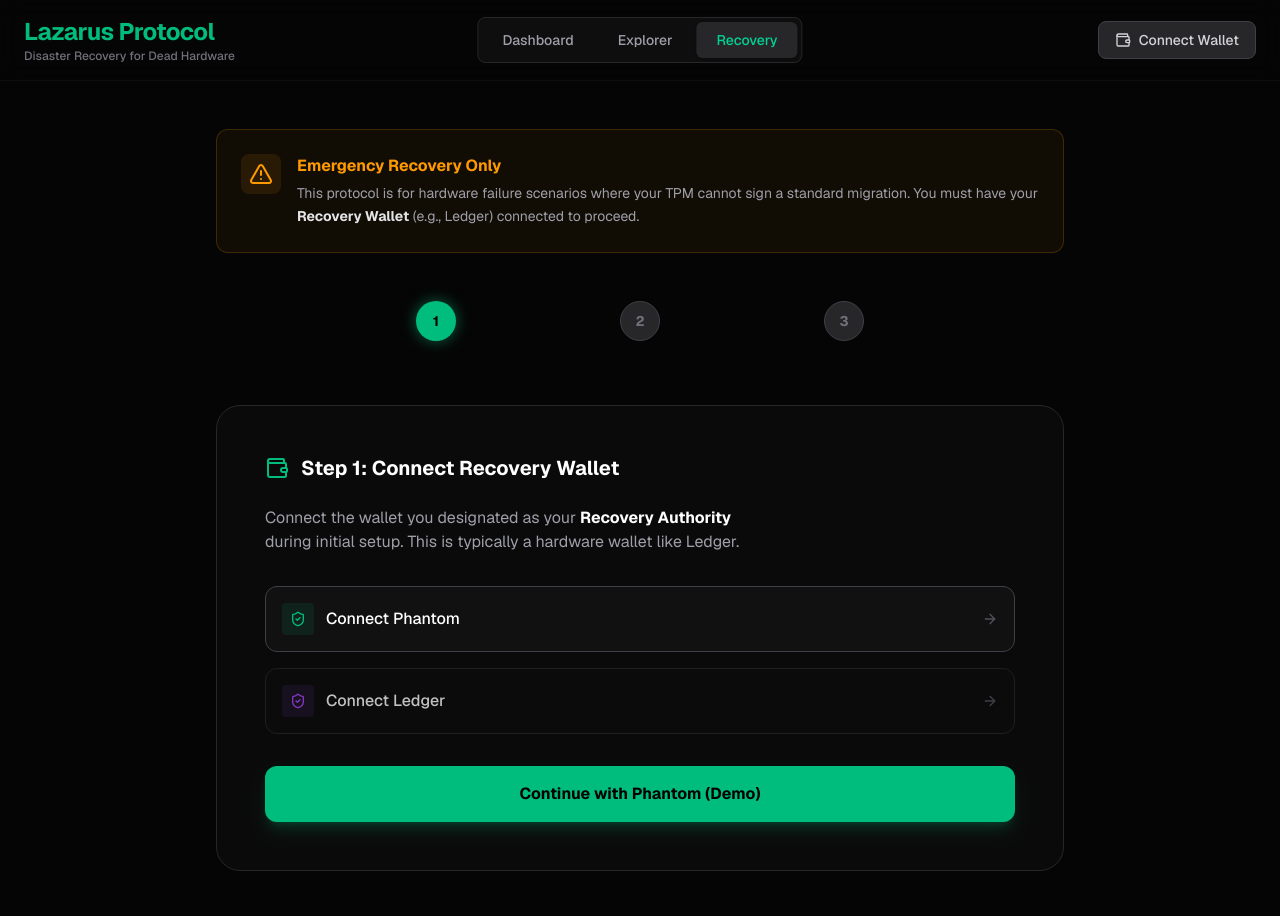
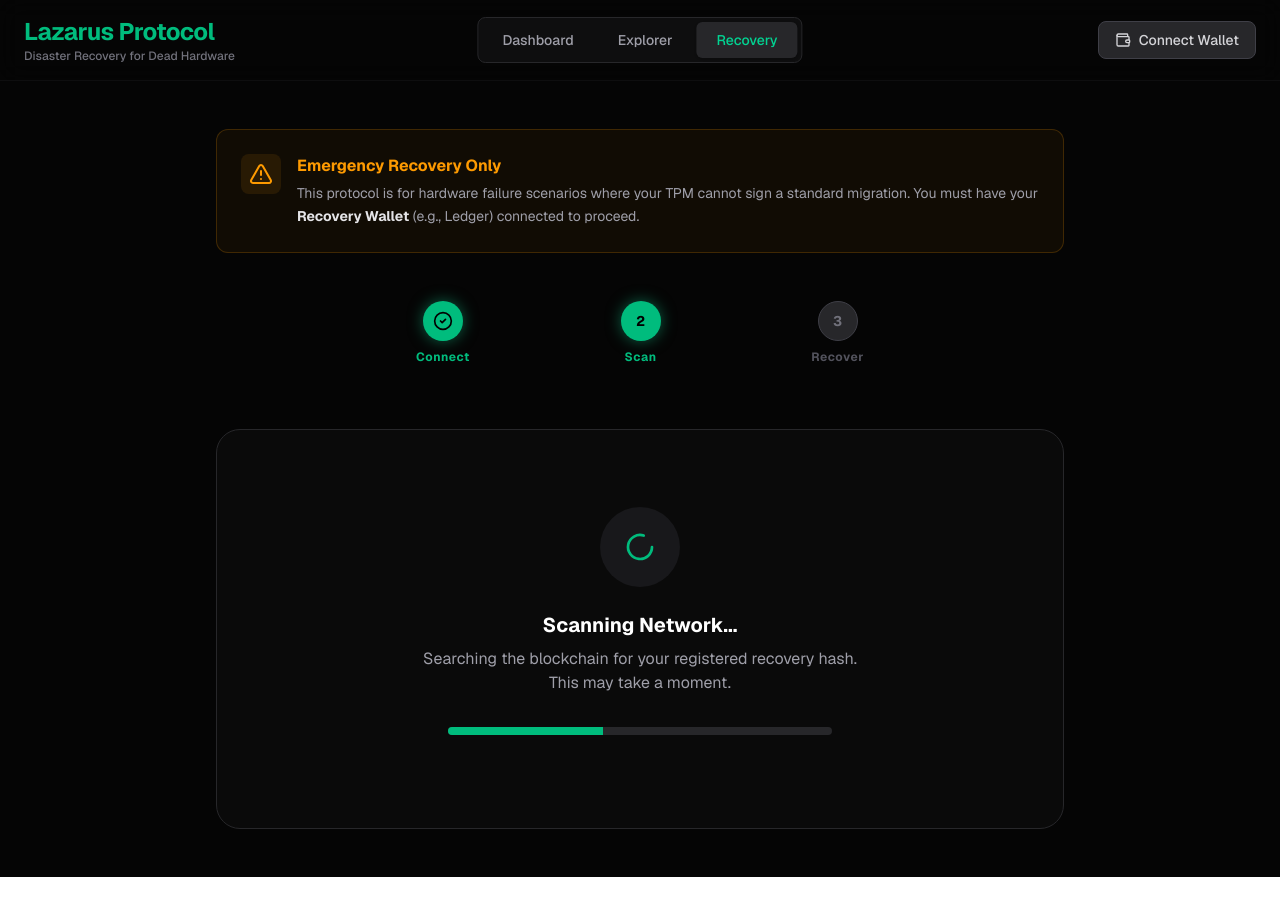
Before and after one commit to johnGreetme/kytin-protocol, a Next.js app in the folder dashboard/: page /recovery in a window 1280 px wide. Both pictures are taken after a click on the button "Connect Phantom". Shown: the top 916 px of the page. After the commit the page ends 877 px from the top, so only its background shows below. Built offline with nearby package versions, Linux system fonts and the light colour scheme.

Commit message:
feat(lazarus): implement interactive recovery workflow

```diff
--- a/dashboard/src/app/recovery/page.tsx
+++ b/dashboard/src/app/recovery/page.tsx
@@ -1,12 +1,56 @@
 'use client';
 
-import { useState } from 'react';
+import { useState, useEffect } from 'react';
 import Link from 'next/link';
-import { AlertTriangle, Wallet, ShieldCheck, ArrowRight, CheckCircle2 } from 'lucide-react';
+import { motion, AnimatePresence } from 'framer-motion';
+import { AlertTriangle, Wallet, ShieldCheck, ArrowRight, CheckCircle2, Loader2, Scan, Database, RefreshCw, Key } from 'lucide-react';
 import { Header } from '@/components/Header';
 
 export default function RecoveryPage() {
   const [activeStep, setActiveStep] = useState(1);
+  const [isConnecting, setIsConnecting] = useState(false);
+  const [isScanning, setIsScanning] = useState(false);
+  const [scanProgress, setScanProgress] = useState(0);
+  const [isRecovering, setIsRecovering] = useState(false);
+  const [isComplete, setIsComplete] = useState(false);
+  const [recoveredId, setRecoveredId] = useState<string | null>(null);
+
+  // Step 1: Handle Wallet Connection
+  const handleConnect = () => {
+    setIsConnecting(true);
+    // Simulate wallet handshake delay
+    setTimeout(() => {
+      setIsConnecting(false);
+      setActiveStep(2);
+      startScanning();
+    }, 1500);
+  };
+
+  // Step 2: Simulate Blockchain Scan
+  const startScanning = () => {
+    setIsScanning(true);
+    let progress = 0;
+    const interval = setInterval(() => {
+      progress += Math.random() * 10;
+      if (progress >= 100) {
+        progress = 100;
+        clearInterval(interval);
+        setIsScanning(false);
+        setRecoveredId('TPM-8A3F-C921-D47B'); // Found Identity
+      }
+      setScanProgress(Math.min(100, progress));
+    }, 200);
+  };
+
+  // Step 3: Handle Recovery Execution
+  const handleRecovery = () => {
+    setIsRecovering(true);
+    // Simulate transaction signing and network confirmation
+    setTimeout(() => {
+        setIsRecovering(false);
+        setIsComplete(true);
+    }, 3000);
+  };
 
   return (
     <div className="min-h-screen bg-[#050505] text-white font-sans selection:bg-emerald-500/30">
@@ -19,8 +63,9 @@
 
       <main className="max-w-4xl mx-auto px-6 py-12">
 
-        {/* Warning Banner */}
-        <div className="bg-amber-500/5 border border-amber-500/20 rounded-xl p-6 mb-12 flex gap-4 items-start">
+        {/* Warning Banner - Only show if not complete */}
+        {!isComplete && (
+            <div className="bg-amber-500/5 border border-amber-500/20 rounded-xl p-6 mb-12 flex gap-4 items-start animate-fade-in">
             <div className="p-2 bg-amber-500/10 rounded-lg shrink-0">
                 <AlertTriangle className="w-6 h-6 text-amber-500" />
             </div>
@@ -32,22 +77,36 @@
                 </p>
             </div>
             </div>
+        )}
 
-        {/* Stepper */}
+        {/* Stepper - Hide on completion for clean look */}
+        {!isComplete && (
             <div className="flex items-center justify-center mb-16 relative">
             {/* Connecting Line */}
             <div className="absolute top-1/2 left-1/4 right-1/4 h-[1px] bg-zinc-800 -z-10" />
 
             <div className="flex justify-between w-full max-w-md">
-              <Step number={1} active={activeStep >= 1} current={activeStep === 1} />
-              <Step number={2} active={activeStep >= 2} current={activeStep === 2} />
-              <Step number={3} active={activeStep >= 3} current={activeStep === 3} />
+                <Step number={1} active={activeStep >= 1} current={activeStep === 1} label="Connect" />
+                <Step number={2} active={activeStep >= 2} current={activeStep === 2} label="Scan" />
+                <Step number={3} active={activeStep >= 3} current={activeStep === 3} label="Recover" />
             </div>
             </div>
+        )}
 
-        {/* Step Content */}
-        <div className="bg-[#0a0a0a] rounded-3xl border border-zinc-800 p-8 md:p-12">
+        {/* Dynamic Step Content */}
+        <AnimatePresence mode="wait">
+             <motion.div
+                key={isComplete ? 'complete' : activeStep}
+                initial={{ opacity: 0, y: 10 }}
+                animate={{ opacity: 1, y: 0 }}
+                exit={{ opacity: 0, y: -10 }}
+                transition={{ duration: 0.3 }}
+                className="bg-[#0a0a0a] rounded-3xl border border-zinc-800 p-8 md:p-12 min-h-[400px] flex flex-col justify-center"
+             >
 
+                {/* STEP 1: CONNECT */}
+                {activeStep === 1 && (
+                    <>
                         <div className="flex items-center gap-3 mb-6">
                             <Wallet className="w-6 h-6 text-emerald-500" />
                             <h2 className="text-xl font-bold text-white">Step 1: Connect Recovery Wallet</h2>
@@ -59,47 +118,172 @@
                         </p>
 
                         <div className="space-y-4 mb-8">
-              <button className="w-full flex items-center justify-between p-4 rounded-xl border border-zinc-700 bg-zinc-900/50 hover:bg-zinc-800 hover:border-zinc-600 transition-all group text-left">
+                            <button
+                                onClick={handleConnect}
+                                disabled={isConnecting}
+                                className="w-full flex items-center justify-between p-4 rounded-xl border border-zinc-700 bg-zinc-900/50 hover:bg-zinc-800 hover:border-emerald-500/50 transition-all group text-left disabled:opacity-50 disabled:cursor-not-allowed"
+                            >
                                 <div className="flex items-center gap-3">
                                 <div className="w-8 h-8 rounded bg-emerald-500/10 flex items-center justify-center text-emerald-500">
-                     <ShieldCheck className="w-4 h-4" />
+                                    {isConnecting ? <Loader2 className="w-4 h-4 animate-spin" /> : <ShieldCheck className="w-4 h-4" />}
                                 </div>
-                   <span className="font-medium text-white">Connect Phantom</span>
+                                <span className="font-medium text-white">{isConnecting ? 'Connecting...' : 'Connect Phantom'}</span>
                                 </div>
                                 <ArrowRight className="w-4 h-4 text-zinc-600 group-hover:text-white transition-colors" />
                             </button>
 
-              <button className="w-full flex items-center justify-between p-4 rounded-xl border border-zinc-800 bg-zinc-900/20 hover:bg-zinc-800 hover:border-zinc-700 transition-all group text-left opacity-75 hover:opacity-100">
+                            <button className="w-full flex items-center justify-between p-4 rounded-xl border border-zinc-800 bg-zinc-900/20 hover:bg-zinc-800 hover:border-zinc-700 transition-all group text-left opacity-75 hover:opacity-100 cursor-not-allowed">
                                 <div className="flex items-center gap-3">
                                 <div className="w-8 h-8 rounded bg-purple-500/10 flex items-center justify-center text-purple-500">
                                     <ShieldCheck className="w-4 h-4" />
                                 </div>
-                   <span className="font-medium text-white">Connect Ledger</span>
+                                <span className="font-medium text-white">Connect Ledger (Coming Soon)</span>
                                 </div>
                                 <ArrowRight className="w-4 h-4 text-zinc-600 group-hover:text-white transition-colors" />
                             </button>
                         </div>
+                    </>
+                )}
 
-           <button className="w-full bg-emerald-500 hover:bg-emerald-400 text-black font-bold py-4 rounded-xl transition-all shadow-lg shadow-emerald-500/20">
-             Continue with Phantom (Demo)
+                {/* STEP 2: SCAN */}
+                {activeStep === 2 && (
+                    <div className="flex flex-col items-center text-center">
+                        <div className="w-20 h-20 bg-zinc-900 rounded-full flex items-center justify-center mb-6 relative">
+                            {isScanning ? (
+                                <>
+                                    <span className="absolute inset-0 rounded-full border-2 border-emerald-500/30 animate-ping"></span>
+                                    <Loader2 className="w-8 h-8 text-emerald-500 animate-spin" />
+                                </>
+                            ) : (
+                                <CheckCircle2 className="w-10 h-10 text-emerald-500" />
+                            )}
+                        </div>
+
+                        <h2 className="text-xl font-bold text-white mb-2">
+                            {isScanning ? 'Scanning Network...' : 'Identity Verified'}
+                        </h2>
+
+                        <p className="text-zinc-400 mb-8 max-w-md">
+                            {isScanning
+                                ? 'Searching the blockchain for your registered recovery hash. This may take a moment.'
+                                : `We found regisered identity ${recoveredId} linked to this recovery key.`
+                            }
+                        </p>
+
+                         {/* Progress Bar during scan */}
+                        {isScanning && (
+                             <div className="w-full max-w-sm h-2 bg-zinc-800 rounded-full overflow-hidden mb-4">
+                                <div className="h-full bg-emerald-500 transition-all duration-200" style={{ width: `${scanProgress}%` }} />
+                             </div>
+                        )}
+
+                        {/* Found Identity Card */}
+                        {!isScanning && recoveredId && (
+                            <div className="bg-emerald-500/10 border border-emerald-500/30 p-4 rounded-xl flex items-center gap-4 mb-8 w-full max-w-md">
+                                <div className="p-2 bg-emerald-500/20 rounded mr-2">
+                                    <Database className="w-5 h-5 text-emerald-500" />
+                                </div>
+                                <div className="text-left flex-1">
+                                    <p className="text-xs text-emerald-400 font-bold uppercase tracking-wide">RECOVERABLE ASSET</p>
+                                    <p className="text-white font-mono">{recoveredId}</p>
+                                </div>
+                                <CheckCircle2 className="w-5 h-5 text-emerald-500" />
+                            </div>
+                        )}
+
+                         {!isScanning && (
+                             <button
+                                onClick={() => setActiveStep(3)}
+                                className="px-8 py-3 bg-white text-black font-bold rounded-lg hover:bg-zinc-200 transition-all flex items-center gap-2"
+                             >
+                                Proceed to Recovery <ArrowRight className="w-4 h-4" />
                              </button>
+                         )}
+                    </div>
+                )}
 
+                {/* STEP 3: RECOVER */}
+                {activeStep === 3 && !isComplete && (
+                    <div className="flex flex-col items-center text-center">
+                         <div className="w-20 h-20 bg-amber-500/10 rounded-full flex items-center justify-center mb-6">
+                            <Key className="w-10 h-10 text-amber-500" />
                         </div>
+
+                        <h2 className="text-xl font-bold text-white mb-2">Authorize Protocol Override</h2>
+                        <p className="text-zinc-400 mb-8 max-w-lg">
+                            You are about to sign a transaction that will <strong>invalidate your old TPM hash</strong> and provision a new ephemeral identity on this device.
+                        </p>
+
+                        <button
+                            onClick={handleRecovery}
+                            disabled={isRecovering}
+                            className={`w-full max-w-md py-4 rounded-xl font-bold flex items-center justify-center gap-2 transition-all ${
+                                isRecovering
+                                    ? 'bg-zinc-800 text-zinc-500 cursor-not-allowed'
+                                    : 'bg-emerald-500 hover:bg-emerald-400 text-black shadow-[0_0_20px_rgba(16,185,129,0.3)]'
+                            }`}
+                        >
+                            {isRecovering ? (
+                                <>
+                                    <RefreshCw className="w-5 h-5 animate-spin" />
+                                    Broadcasting Transaction...
+                                </>
+                            ) : (
+                                <>
+                                    <RefreshCw className="w-5 h-5" />
+                                    Sign & Recover Identity
+                                </>
+                            )}
+                        </button>
+                    </div>
+                )}
+
+                {/* COMPLETE STATE */}
+                {isComplete && (
+                     <div className="flex flex-col items-center text-center py-8">
+                        <motion.div
+                            initial={{ scale: 0.8, opacity: 0 }}
+                            animate={{ scale: 1, opacity: 1 }}
+                            className="w-24 h-24 bg-emerald-500 rounded-full flex items-center justify-center mb-8 shadow-[0_0_30px_rgba(16,185,129,0.5)]"
+                        >
+                            <CheckCircle2 className="w-12 h-12 text-black" strokeWidth={3} />
+                        </motion.div>
+
+                        <h1 className="text-3xl font-bold text-white mb-4">Lazarus Protocol Successful</h1>
+                        <p className="text-zinc-400 mb-8 max-w-md leading-relaxed">
+                            Your identity has been fully restored on this device. The previous hardware hash has been revoked from the network registry.
+                        </p>
+
+                        <div className="flex flex-col sm:flex-row gap-4 w-full max-w-md">
+                            <Link href="/" className="flex-1 bg-white text-black font-bold py-3 rounded-xl flex items-center justify-center gap-2 hover:bg-zinc-200 transition-colors">
+                                Return to Mission Control
+                            </Link>
+                            <Link href="/explorer" className="flex-1 bg-zinc-800 text-white font-bold py-3 rounded-xl flex items-center justify-center gap-2 hover:bg-zinc-700 transition-colors">
+                                View on Explorer
+                            </Link>
+                        </div>
+                     </div>
+                )}
+
+             </motion.div>
+        </AnimatePresence>
 
       </main>
     </div>
   );
 }
 
-function Step({ number, active, current }: { number: number, active: boolean, current: boolean }) {
+function Step({ number, active, current, label }: { number: number, active: boolean, current: boolean, label: string }) {
   return (
-    <div className={`relative flex items-center justify-center w-10 h-10 rounded-full font-bold text-sm transition-all duration-500 ${
+    <div className="flex flex-col items-center gap-2">
+        <div className={`relative flex items-center justify-center w-10 h-10 rounded-full font-bold text-sm transition-all duration-500 z-10 ${
         active ? 'bg-emerald-500 text-black shadow-[0_0_15px_rgba(16,185,129,0.5)]' : 'bg-zinc-800 text-zinc-500 border border-zinc-700'
         }`}>
-      {current ? number : (active ? <CheckCircle2 className="w-5 h-5" /> : number)}
-
-      {/* Label (Optional) */}
-      {/* <span className="absolute -bottom-6 text-xs text-zinc-500 whitespace-nowrap">Step {number}</span> */}
+            {active && !current ? <CheckCircle2 className="w-5 h-5" /> : number}
+        </div>
+        <span className={`text-xs font-bold tracking-wider transition-colors duration-500 ${active ? 'text-emerald-500' : 'text-zinc-600'}`}>
+            {label}
+        </span>
     </div>
   );
 }
```
Lines whose indentation alone changed are shown as unchanged.
